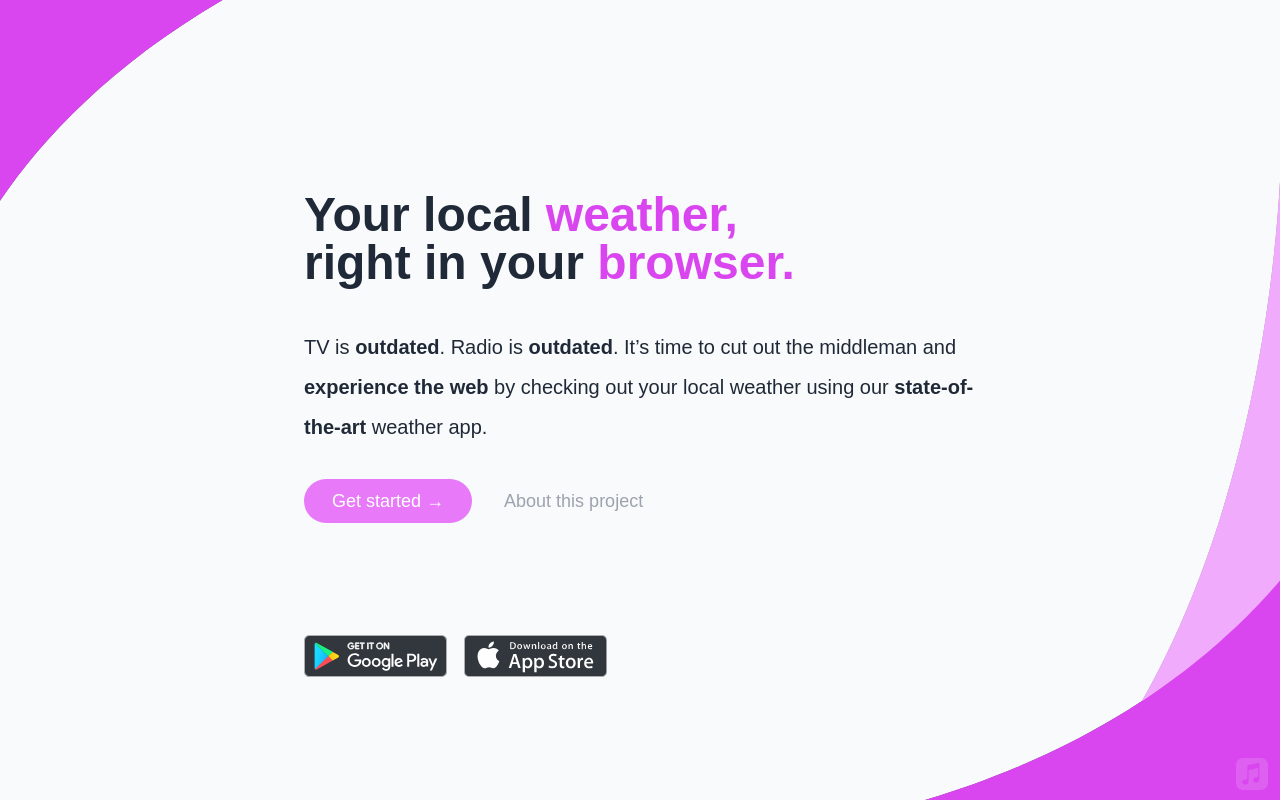
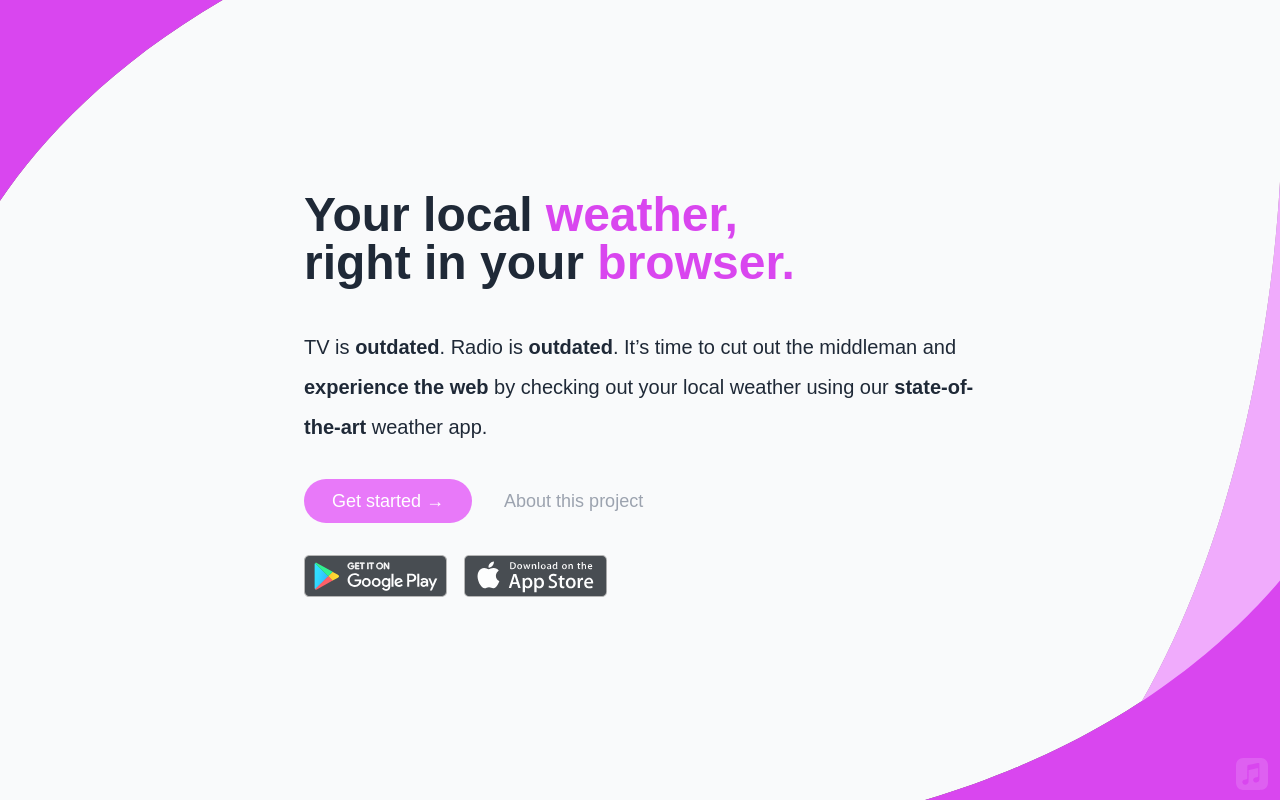
Before and after one commit to CreatorX64/local-weather-forecast, a Next.js app: page / in a window 1280 px wide. Built offline with nearby package versions, Linux system fonts and the light colour scheme.

Commit message:
add framer motion

```diff
--- a/package.json
+++ b/package.json
@@ -8,6 +8,7 @@
     "lint": "next lint"
   },
   "dependencies": {
+    "framer-motion": "^6.2.6",
     "next": "12.0.9",
     "prop-types": "^15.8.1",
     "react": "17.0.2",
--- a/src/pages/forecast.js
+++ b/src/pages/forecast.js
@@ -3,6 +3,7 @@
 import Link from "next/link";
 import Head from "next/head";
 import { useEffect } from "react";
+import { motion } from "framer-motion";
 
 import Card from "../components/Card";
 import DataPoint from "../components/DataPoint";
@@ -14,6 +15,7 @@ import {
   THEME_NEUTRAL,
   useAppContext
 } from "../context/AppContextProvider";
+import { fadeInUpParent, fadeInUpChild, fadeInUp } from "../static/animation";
 
 import HumidityIcon from "../icons/HumidityIcon";
 import EyeIcon from "../icons/EyeIcon";
@@ -159,8 +161,13 @@ export default function ForecastPage({ weatherData }) {
 
       <div className="w-full">
         <Card>
-          <div className="flex h-full w-full flex-col items-center justify-start gap-8 sm:gap-10">
-            <div>
+          <motion.div
+            className="flex h-full w-full flex-col items-center justify-start gap-8 sm:gap-10"
+            initial="hidden"
+            animate="visible"
+            variants={fadeInUpParent}
+          >
+            <motion.div variants={fadeInUpChild}>
               {/* Weather icon */}
               <p className="flex items-center justify-center space-x-3">
                 {isDay ? (
@@ -179,10 +186,13 @@ export default function ForecastPage({ weatherData }) {
               {/* Description & location */}
               <p className="mt-3 text-center font-bold">{description}</p>
               <p className="text-center text-sm text-gray-400">{location}</p>
-            </div>
+            </motion.div>
 
             {/* Data points */}
-            <ul className="grid grid-cols-1 gap-y-6 gap-x-8 text-base text-gray-700 sm:grid-cols-2">
+            <motion.ul
+              className="grid grid-cols-1 gap-y-6 gap-x-8 text-base text-gray-700 sm:grid-cols-2"
+              variants={fadeInUpChild}
+            >
               <DataPoint
                 Icon={HumidityIcon}
                 value={humidity}
@@ -214,19 +224,27 @@ export default function ForecastPage({ weatherData }) {
                 text="pressure"
               />
               <DataPoint Icon={SunIcon} value={uvIndex} text="UV index" />
-            </ul>
+            </motion.ul>
 
             {/* Manual search */}
-            <p className="mt-auto text-center text-base sm:text-lg">
+            <motion.p
+              className="mt-auto text-center text-base sm:text-lg"
+              variants={fadeInUpChild}
+            >
               <Link href="/manual-search">
                 <a className="link">Get weather for another location &rarr;</a>
               </Link>
-            </p>
-          </div>
+            </motion.p>
+          </motion.div>
         </Card>
 
         {/* Social media action */}
-        <p className="mt-12 hidden items-center justify-center gap-3 text-center text-sm text-gray-500 sm:flex">
+        <motion.p
+          className="mt-12 hidden items-center justify-center gap-3 text-center text-sm text-gray-500 opacity-0 sm:flex"
+          initial="hidden"
+          animate="visible"
+          variants={fadeInUp}
+        >
           {theme === THEME_COLD ? (
             <>
               <span>Guess there’ll be no going out today!</span>{" "}
@@ -258,7 +276,7 @@ export default function ForecastPage({ weatherData }) {
               <span>to let your friends know 🎉</span>
             </>
           )}
-        </p>
+        </motion.p>
       </div>
     </>
   );
--- a/src/pages/index.js
+++ b/src/pages/index.js
@@ -1,7 +1,9 @@
 import Image from "next/image";
 import Link from "next/link";
 import { useEffect, useState } from "react";
+import { motion } from "framer-motion";
 import useLocation from "../hooks/useLocation";
+import { fadeInUpParent, fadeInUpChild } from "../static/animation";
 
 export default function HomePage() {
   const { location, isLoading } = useLocation({ abort: true });
@@ -23,23 +25,34 @@ export default function HomePage() {
   }, [isLoading, location]);
 
   return (
-    <div className="w-full max-w-md space-y-8 text-center sm:max-w-xl sm:space-y-10 sm:text-left lg:max-w-2xl">
-      <h1 className="text-3xl font-extrabold leading-tight transition sm:text-5xl sm:leading-none">
+    <motion.div
+      className="w-full max-w-md space-y-8 text-center sm:max-w-xl sm:space-y-10 sm:text-left lg:max-w-2xl"
+      initial="hidden"
+      animate="visible"
+      variants={fadeInUpParent}
+    >
+      <motion.h1
+        className="text-3xl font-extrabold leading-tight transition sm:text-5xl sm:leading-none"
+        variants={fadeInUpChild}
+      >
         Your local <span className="text-primary">weather,</span>
         <br />
         right in your <span className="text-primary">browser.</span>
-      </h1>
+      </motion.h1>
 
-      <p>
+      <motion.p variants={fadeInUpChild}>
         <span className="hidden sm:inline">
           TV is <strong>outdated</strong>. Radio is <strong>outdated</strong>.
         </span>{" "}
         It&rsquo;s time to cut out the middleman and{" "}
         <strong>experience the web</strong> by checking out your local weather
         using our <strong>state-of-the-art</strong> weather app.
-      </p>
+      </motion.p>
 
-      <div className="space-x-4 text-base sm:space-y-0 sm:space-x-8 sm:text-lg">
+      <motion.div
+        className="space-x-4 text-base sm:space-y-0 sm:space-x-8 sm:text-lg"
+        variants={fadeInUpChild}
+      >
         <Link href={getStartedUrl}>
           <a className="group focusable cursor-pointer rounded-full bg-primary-soft px-4 py-2 text-white transition hover:bg-primary sm:px-7 sm:py-3">
             Get started{" "}
@@ -56,12 +69,15 @@ export default function HomePage() {
         >
           About this project
         </a>
-      </div>
+      </motion.div>
 
-      <div className="flex translate-y-14 justify-center space-x-4 sm:justify-start md:translate-y-20">
+      <motion.div
+        className="mt-36 flex justify-center space-x-4 sm:justify-start md:translate-y-20"
+        variants={fadeInUpChild}
+      >
         <Link href="https://www.youtube.com/watch?v=liULcRi4n24">
           <a
-            className="block w-32 opacity-90 transition hover:opacity-100 focus:opacity-100 focus:outline-none md:w-36"
+            className="block w-32 opacity-80 transition hover:opacity-100 focus:opacity-100 focus:outline-none md:w-36"
             target="_blank"
           >
             <Image
@@ -75,7 +91,7 @@ export default function HomePage() {
         </Link>
         <Link href="https://www.youtube.com/watch?v=2Voei9xUDWc">
           <a
-            className="block w-32 opacity-90 transition hover:opacity-100 focus:opacity-100 focus:outline-none md:w-36"
+            className="block w-32 opacity-80 transition hover:opacity-100 focus:opacity-100 focus:outline-none md:w-36"
             target="_blank"
           >
             <Image
@@ -87,7 +103,7 @@ export default function HomePage() {
             />
           </a>
         </Link>
-      </div>
-    </div>
+      </motion.div>
+    </motion.div>
   );
 }
--- /dev/null
+++ b/src/static/animation.js
@@ -0,0 +1,40 @@
+export const fadeInUpParent = {
+  hidden: {
+    opacity: 0,
+    transition: {
+      when: "afterChildren"
+    }
+  },
+  visible: {
+    opacity: 1,
+    transition: {
+      when: "beforeChildren",
+      staggerChildren: 0.2
+    }
+  }
+};
+
+export const fadeInUpChild = {
+  hidden: {
+    opacity: 0,
+    y: 5
+  },
+  visible: {
+    opacity: 1,
+    y: 0
+  }
+};
+
+export const fadeInUp = {
+  hidden: {
+    opacity: 0,
+    y: 10
+  },
+  visible: {
+    opacity: 1,
+    y: 0,
+    transition: {
+      delay: 1
+    }
+  }
+};
```
Also changed, not shown: 1 other file (tests, documents, lock files or other folders).
